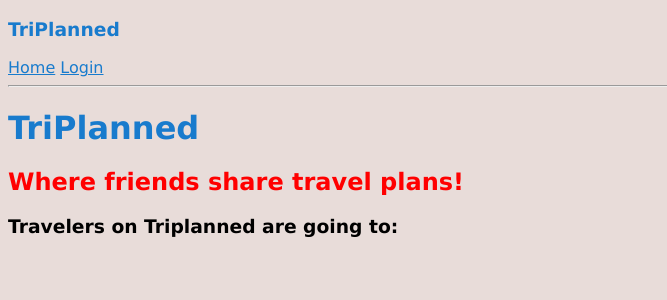
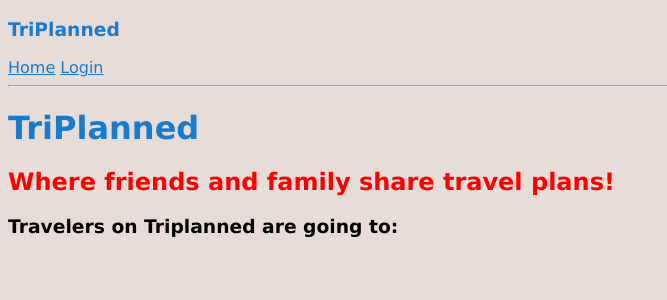
Before and after one commit to ShivaKakarla512/TripPlannerWebApp, a Flask app: page / in a window 1280 px wide. Shown: the top 300 px of the page, without its empty margins (0-667 px from the left). Run offline with Flask 2, Linux system fonts and the light colour scheme; data that the repository does not hold is empty.

Commit message:
tryingggg

```diff
--- a/templates/landing_page.html
+++ b/templates/landing_page.html
@@ -3,7 +3,7 @@
 {% block content %}
 
 	<h1 class="blue">TriPlanned</h1>
-	<h2 style="color:red">Where friends share travel plans!</h2>
+	<h2 style="color:red">Where friends and family share travel plans!</h2>
 	<h3 >Travelers on Triplanned are going to:</h3>
 	{% for post in posts %}
 		<ul>&#128205;{{ post.city }} - {{ post.description }} - {{ post.author.username }}</ul>
```
